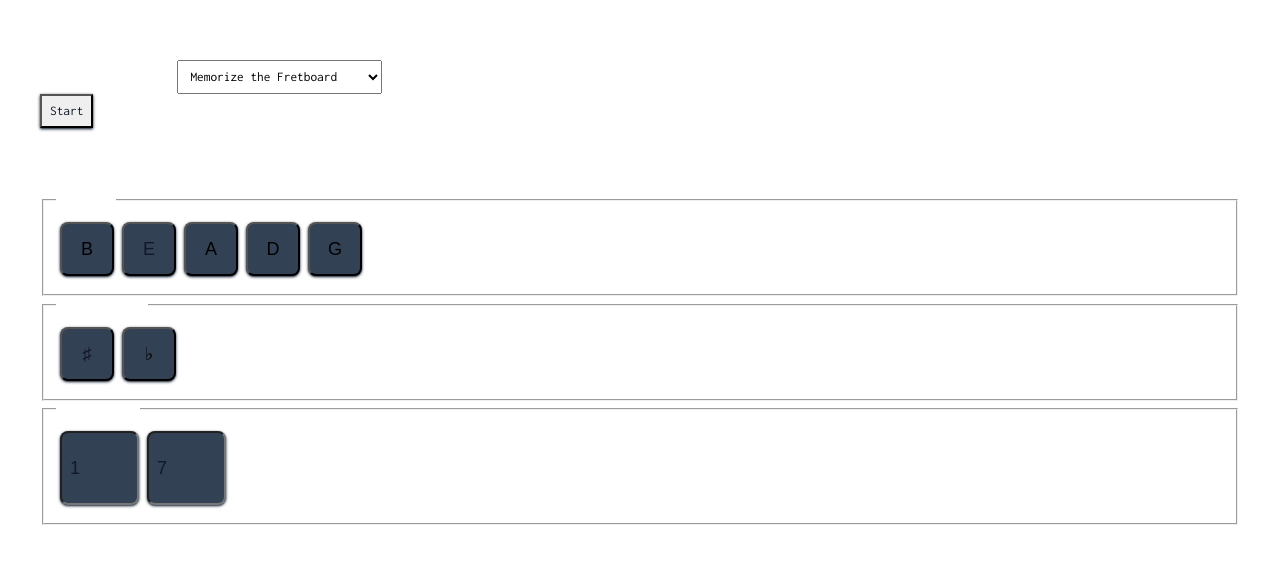
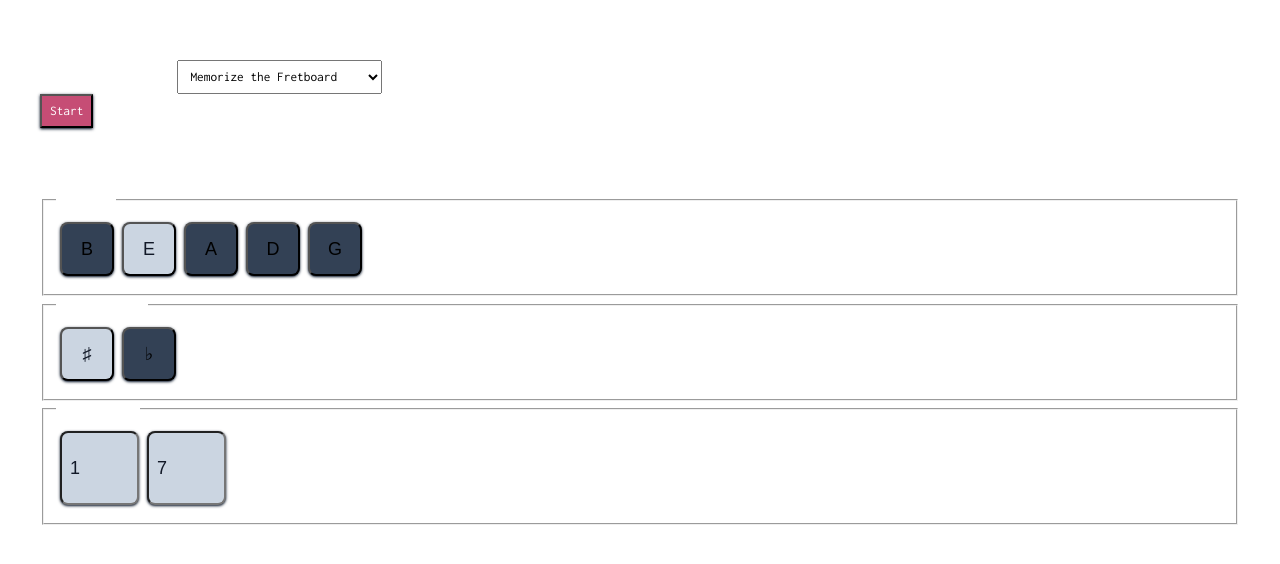
Before and after one commit to desmondsmall/bassfretboard.com, a Next.js app: page / in a window 1280 px wide. Shown: the part 178-742 px from the top of the page. Built offline with nearby package versions, Linux system fonts and the light colour scheme.

Commit message:
design acceptable

```diff
--- a/pages/index.js
+++ b/pages/index.js
@@ -48,8 +48,8 @@ export default function Home() {
             md:-mt-12 md:w-2/3 lg:w-3/5 xl:w-1/2 2xl:w-2/4">
             <div className="2xl:px-8 relative">
               <GiGuitarBassHead className="absolute right-0 text-5xl md:text-8xl rotate-12 md:-mr-6 md:-mt-6" />
-              <h1 className="font-mono text-4xl text-gradient bg-gradient-to-l from-pink-200 to-rose-200 md:text-5xl xl:text-6xl">Bass Trainer</h1>
-              <h2 className="text-xl md:text-3xl tracking-wide mb-5 md:mb-10 mt-1 md:mt-2 text-sky-100 md:font-thin">Practice by playing along</h2>
+              <h1 className="font-mono text-4xl text-teal-200 md:text-5xl xl:text-6xl">Bass Trainer</h1>
+              <h2 className="text-xl md:text-3xl tracking-wide mb-5 md:mb-10 mt-1 md:mt-2 md:font-thin">Practice by playing along</h2>
               <h2 className="text-xl md:text-2xl lg:text-3xl font-thin mb-10 tracking-wide w-full relative xl:text-4xl lg:leading-10">
                 Simply plug into an audio interface or put your phone or microphone beside your amp
               </h2>
--- a/src/components/Fretboard/Fretboard.jsx
+++ b/src/components/Fretboard/Fretboard.jsx
@@ -158,7 +158,7 @@ export const Fretboard = ({ userAudio, listening, setListening, optionsIsOpen, s
                     </PlayArea>
                     <Controls>
                         <button className="control-button" onClick={goBack}>Go Back</button>
-                        <button className="control-button" onClick={getNoteToPlayWithoutDuplicates}>Skip</button>
+                        <button className="control-button bg-gradient-brand" onClick={getNoteToPlayWithoutDuplicates}>Skip</button>
                     </Controls>
                 </>
             }
--- a/src/components/Options.jsx
+++ b/src/components/Options.jsx
@@ -11,7 +11,7 @@ export const Options = ({ children, optionsIsOpen, title }) => {
             {/* Mobile */}
             {(optionsIsOpen && windowSize.width < breakpoints.md) &&
                 <>
-                    <div className="default-p absolute inset-x-0 inset-y-0 z-10 bg top-2" style={{zIndex:"55"}}>
+                    <div className="default-p absolute inset-x-0 inset-y-0 z-10 bg top-10" style={{zIndex:"55"}}>
                         {/* <h1 className="my-8 text-2xl text-center">{title}</h1> */}
                         {children}
                     </div>
--- a/styles/main.css
+++ b/styles/main.css
@@ -3,10 +3,9 @@
 .bg {
     @apply bg-gradient-to-tl from-slate-800 to-slate-700;
 }
-
-.active,
 .bg-gradient-brand {
-    @apply bg-gradient-to-br from-yellow-200 to-yellow-200 text-gray-900 shadow shadow-slate-800;
+    @apply text-white shadow shadow-slate-800;
+    background: #c64d75 !important;
 }
 
 html,
@@ -62,7 +61,7 @@ select {
 }
 
 .control-button {
-    @apply py-3 px-6 font-mono mx-1 shadow shadow-slate-800 bg-slate-700 rounded;
+    @apply py-3 px-8 font-mono mx-1 shadow shadow-slate-800 bg-slate-700 rounded-md;
 }
 
 .option-button {
@@ -71,6 +70,10 @@ select {
     min-height: 3em;
 }
 
+.active {
+    @apply text-gray-900 shadow shadow-slate-800 bg-slate-300;
+}
+
 .fieldset-container-margin-fix:nth-last-child(1) {
     margin-right: 0;
 }
```
